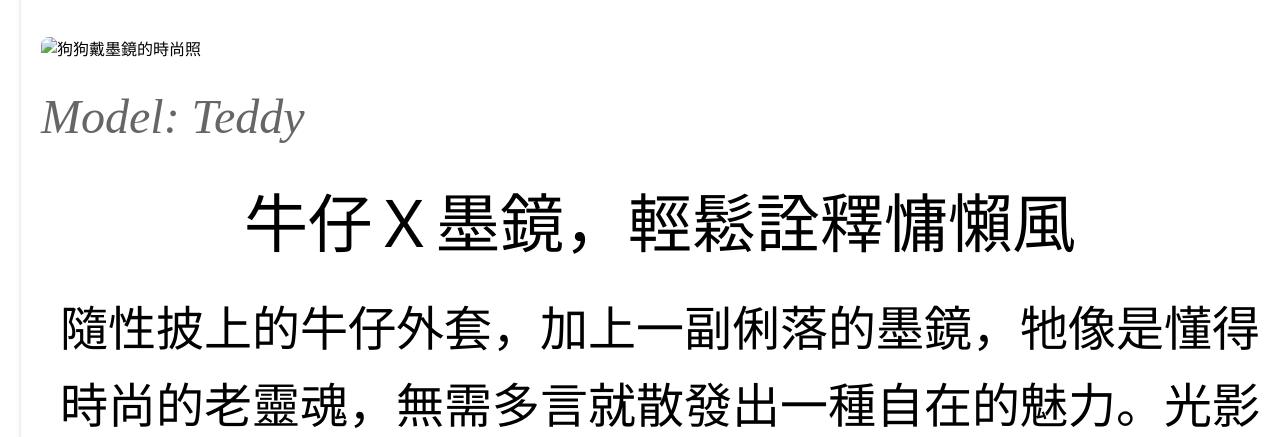
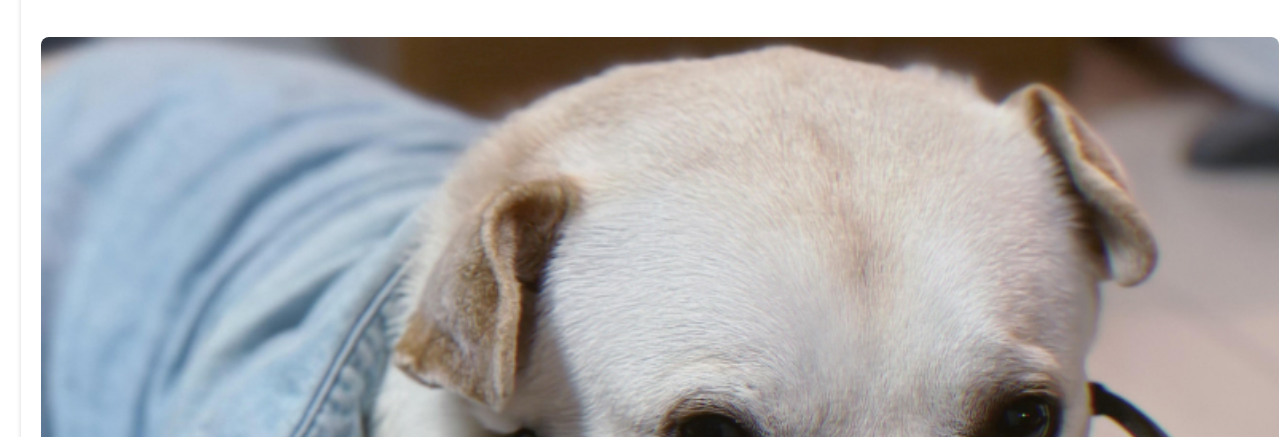
Before and after one commit to Nancy41862/11234041, a plain HTML site: page index.html in a window 1280 px wide. Shown: the part 663-1100 px from the top of the page. Drawn offline with Linux system fonts and the light colour scheme; files whose address does not match are found by name.

Commit message:
Update index.html

```diff
--- a/index.html
+++ b/index.html
@@ -99,7 +99,7 @@
           <p class="description">每一根毛髮 自然流露的高級時尚 詮釋無拘無束的生活態度 牠們如何成為鏡頭的寵兒?</p>
         </header>
 
-        <img src="./毛茸茸的時尚革命 2024時尚趨勢 ，經典治癒系風格_files/image 2.jpg" alt="狗狗戴墨鏡的時尚照">
+        <img src="./毛茸茸的時尚革命 2024時尚趨勢 ，經典治癒系風格_files/image%202.jpg" alt="狗狗戴墨鏡的時尚照">
         <div class="model-name">Model: Teddy</div>
 
         <div class="highlight">牛仔Ｘ墨鏡，輕鬆詮釋慵懶風</div>
```
